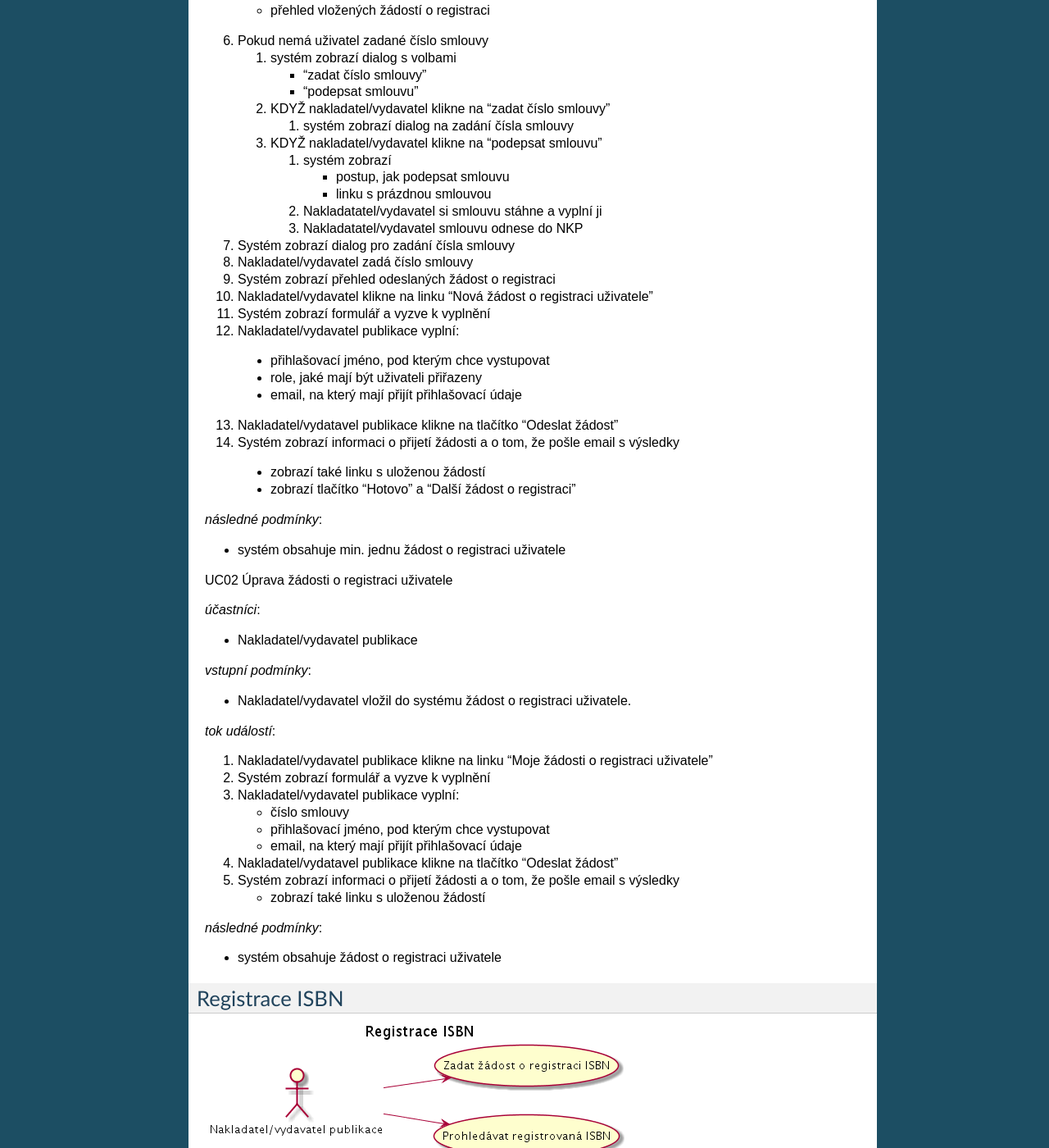
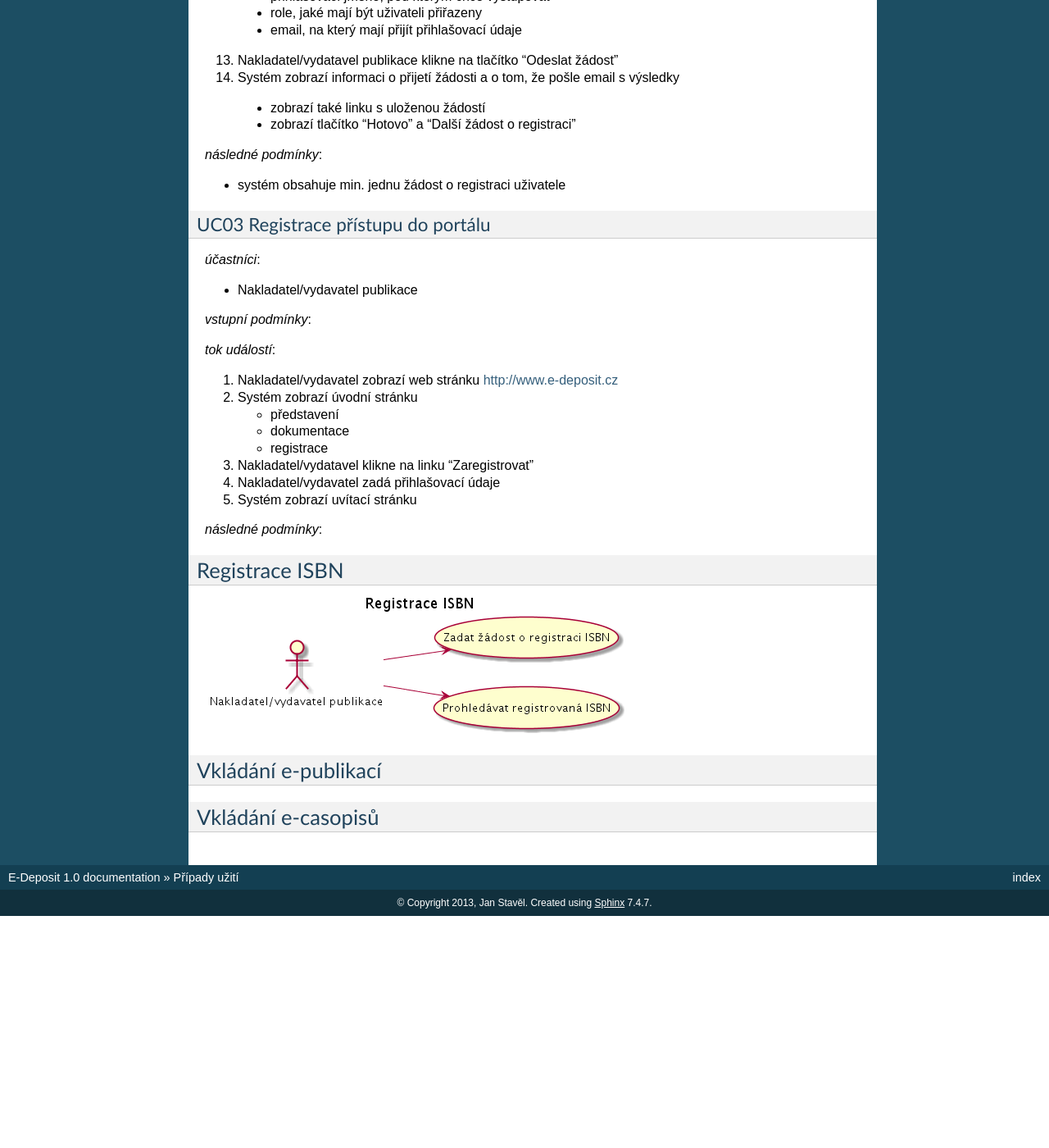
Before and after one commit to edeposit/edeposit.policy, a Sphinx documentation site: the page built from docs/usecases.rst, in a window 1280 px wide and 1400 px high, scrolled down 2923 px. Shown: the whole window at 82% size. Built offline with Sphinx 7.4.7, drawn with Linux system fonts in a browser that asks for light colours; after the commit the page ends 4040 px from its top, so only the background shows below that; some of the changed text lies outside the part shown.

Commit message:
cleaned usecases a little.

```diff
--- a/docs/usecases.rst
+++ b/docs/usecases.rst
@@ -6,31 +6,8 @@
 
 .. image:: uc01.png
 
-
 UC01 Registrace přístupu do portálu
 ~~~~~~~~~~~~~~~~~~~~~~~~~~~~~~~~~~~
-
-*účastníci*:
-
-- Nakladatel/vydavatel publikace
-
-*vstupní podmínky*:
-
-*tok událostí*:
-
-1. Nakladatel/vydavatel zobrazí web stránku http://www.e-deposit.cz
-2. Systém zobrazí úvodní stránku
-
-   - představení
-   - dokumentace
-   - registrace
-
-3. Nakladatel/vydatavel klikne na linku "Zaregistrovat"
-4. Nakladatel/vydavatel zadá přihlašovací údaje
-5. Systém zobrazí uvítací stránku
-
-*následné podmínky*:
-
 
 UC02 Vyplnění smlouvy
 ~~~~~~~~~~~~~~~~~~~~~
@@ -84,13 +61,9 @@
 
 *účastníci*:
 
-- Nakladatel/vydavatel publikace
+- Pracovník akvizice
 
 *vstupní podmínky*:
-
-- Nakladatel/vydavatel je přihlášený do portálu
-- Nakladatel/vydavatel podepsal smlouvu s NKP o zpřístupnění e-publikací.
-- Pracovník akvizice smlouvu potvrdil
 
 *tok událostí*:
 
@@ -144,8 +117,8 @@
 - systém obsahuje min. jednu žádost o registraci uživatele
 
 
-UC02 Úprava žádosti o registraci uživatele
-
+UC03 Registrace přístupu do portálu
+~~~~~~~~~~~~~~~~~~~~~~~~~~~~~~~~~~~
 
 *účastníci*:
 
@@ -153,26 +126,22 @@
 
 *vstupní podmínky*:
 
-- Nakladatel/vydavatel vložil do systému žádost o registraci uživatele.
-
 *tok událostí*:
 
-1. Nakladatel/vydavatel publikace klikne na linku "Moje žádosti o registraci uživatele"
-2. Systém zobrazí formulář a vyzve k vyplnění
-3. Nakladatel/vydavatel publikace vyplní:
+1. Nakladatel/vydavatel zobrazí web stránku http://www.e-deposit.cz
+2. Systém zobrazí úvodní stránku
 
-   - číslo smlouvy
-   - přihlašovací jméno, pod kterým chce vystupovat
-   - email, na který mají přijít přihlašovací údaje
+   - představení
+   - dokumentace
+   - registrace
 
-4. Nakladatel/vydatavel publikace klikne na tlačítko "Odeslat žádost"
-5. Systém zobrazí informaci o přijetí žádosti a o tom, že pošle email s výsledky
-
-   - zobrazí také linku s uloženou žádostí
+3. Nakladatel/vydatavel klikne na linku "Zaregistrovat"
+4. Nakladatel/vydavatel zadá přihlašovací údaje
+5. Systém zobrazí uvítací stránku
 
 *následné podmínky*:
 
-- systém obsahuje žádost o registraci uživatele
+
 
 Registrace ISBN
 ................
```
